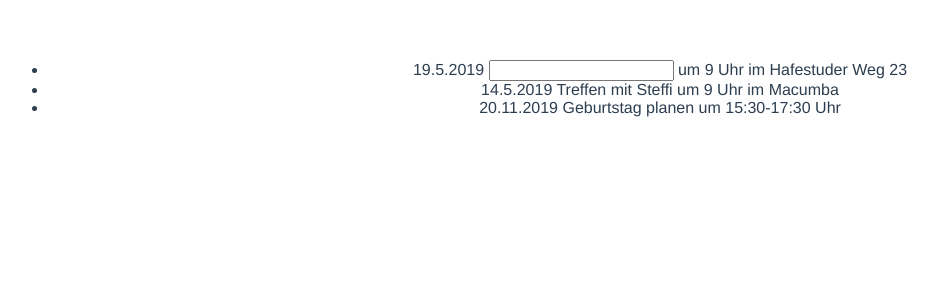
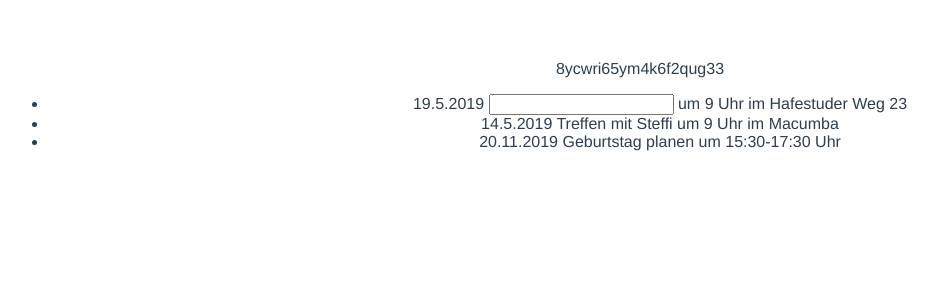
Before and after one commit to clehr/calendar, a Vue app: page / in a window 1280 px wide. Shown: the top 300 px of the page, without its empty margins (0-938 px from the left). Built offline with nearby package versions, Linux system fonts and the light colour scheme.

Commit message:
generate randomPassword

```diff
--- a/src/App.vue
+++ b/src/App.vue
@@ -1,7 +1,8 @@
 <template>
     <div id="app">
+        {{randomPassword}}
         <ul>
-      <li>19.5.2019 <input /> um 9 Uhr im Hafestuder Weg 23</li>
+            <li>19.5.2019 <input/> um 9 Uhr im Hafestuder Weg 23</li>
             <li>14.5.2019 Treffen mit Steffi um 9 Uhr im Macumba</li>
             <li>20.11.2019 Geburtstag planen um 15:30-17:30 Uhr</li>
         </ul>
@@ -9,9 +10,15 @@
 </template>
 
 <script>
-
     export default {
-  name: 'app'
+        name: 'app',
+        computed: {
+            // a computed getter
+            randomPassword: function () {
+                // `this` points to the vm instance
+                return Math.random().toString(36).substring(2, 15) + Math.random().toString(36).substring(2, 15);
+            }
+        }
     }
 </script>
 
```
Lines whose indentation alone changed are shown as unchanged.
